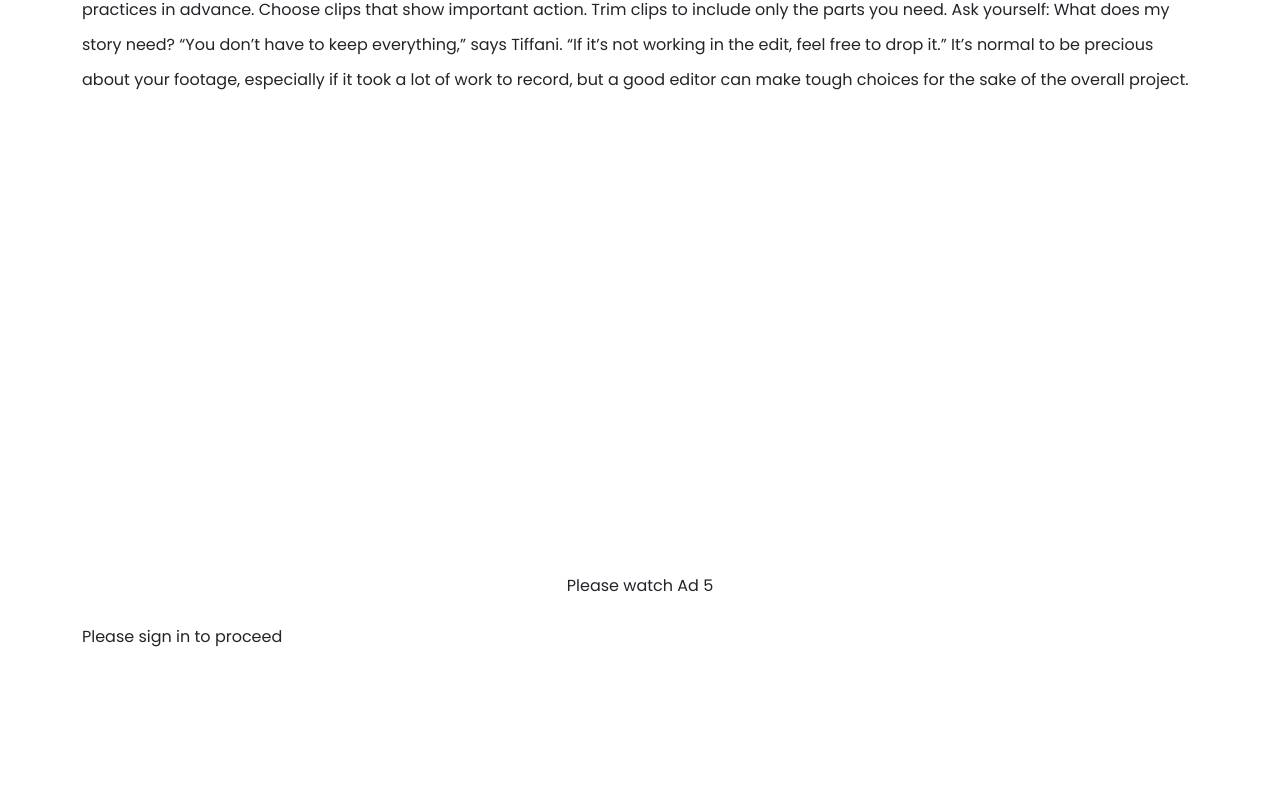
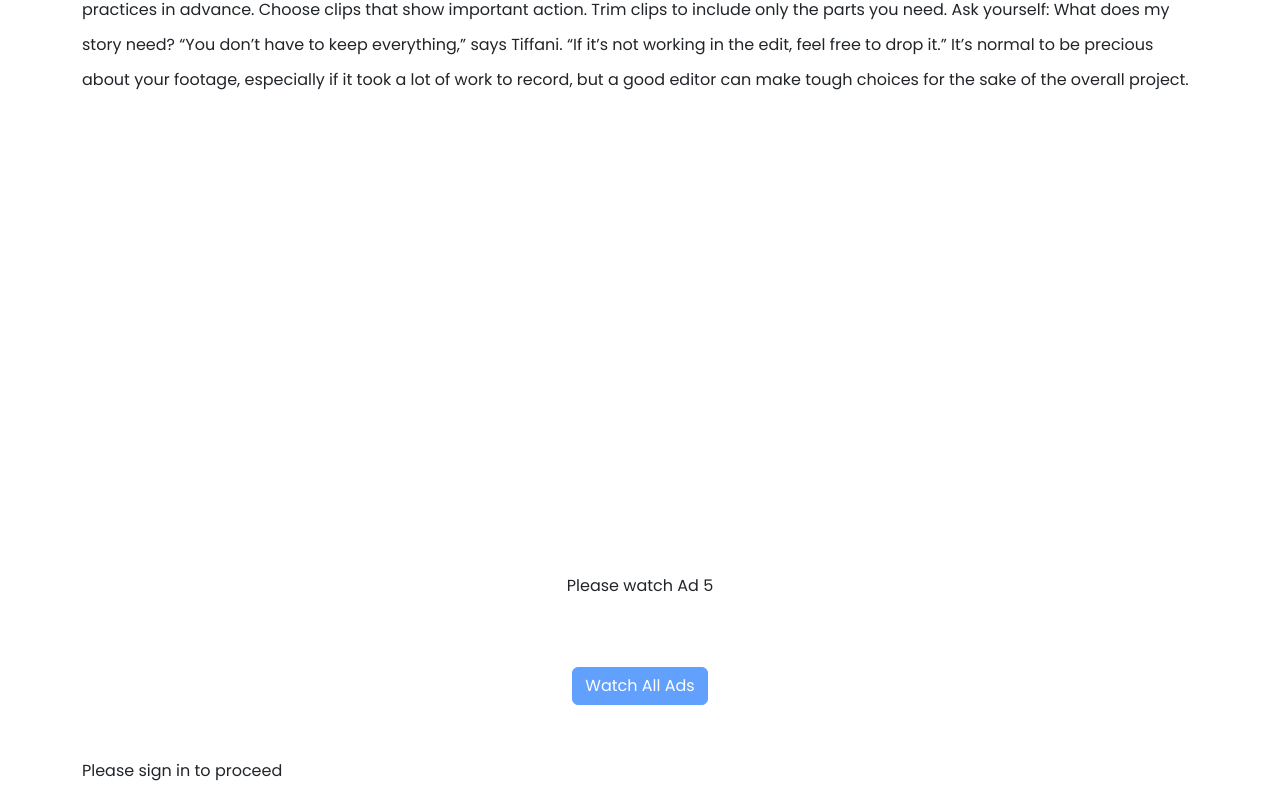
Before and after one commit to mkandan1/Pigama, a React (Create React App) app: page /article/video-editing-beginners in a window 1280 px wide. Shown: the part 2590-3394 px from the top of the page. Before the commit the page ends 3260 px from the top, so only its background shows below. Built offline with nearby package versions, Linux system fonts and the light colour scheme; no server answers.

Commit message:
Update videoEditing.js

```diff
--- a/src/components/Trendings/articles/videoEditing.js
+++ b/src/components/Trendings/articles/videoEditing.js
@@ -344,6 +344,9 @@ ad6: false
                         {(this.state.ad5) ? ((this.state.ad6) ? <button className='btn btn-primary'>Watched</button> : <button onClick={() => this.startTimer('ad6')} className='btn btn-primary'>{this.state.status} <span>{this.state.countFromSecond}</span></button>) : <p>Please watch Ad 5</p>}
                     </div>
 
+<div className='mt-5 d-flex justify-content-center mb-5'>
+                        {(this.state.ad6) ? <button className='btn btn-primary' onClick={() => this.creditAmount(this.state.ad1, this.state.ad2, this.state.ad3, this.state.ad4, this.state.ad5, this.state.ad6,)}>I watched all ads</button> : <button className='btn btn-primary disabled'>Watch All Ads</button>}
+                    </div>
 
                     <div id='result' className='d-block justify-content-center'></div>
                     <div className='d-block justify-content-center'>
```
